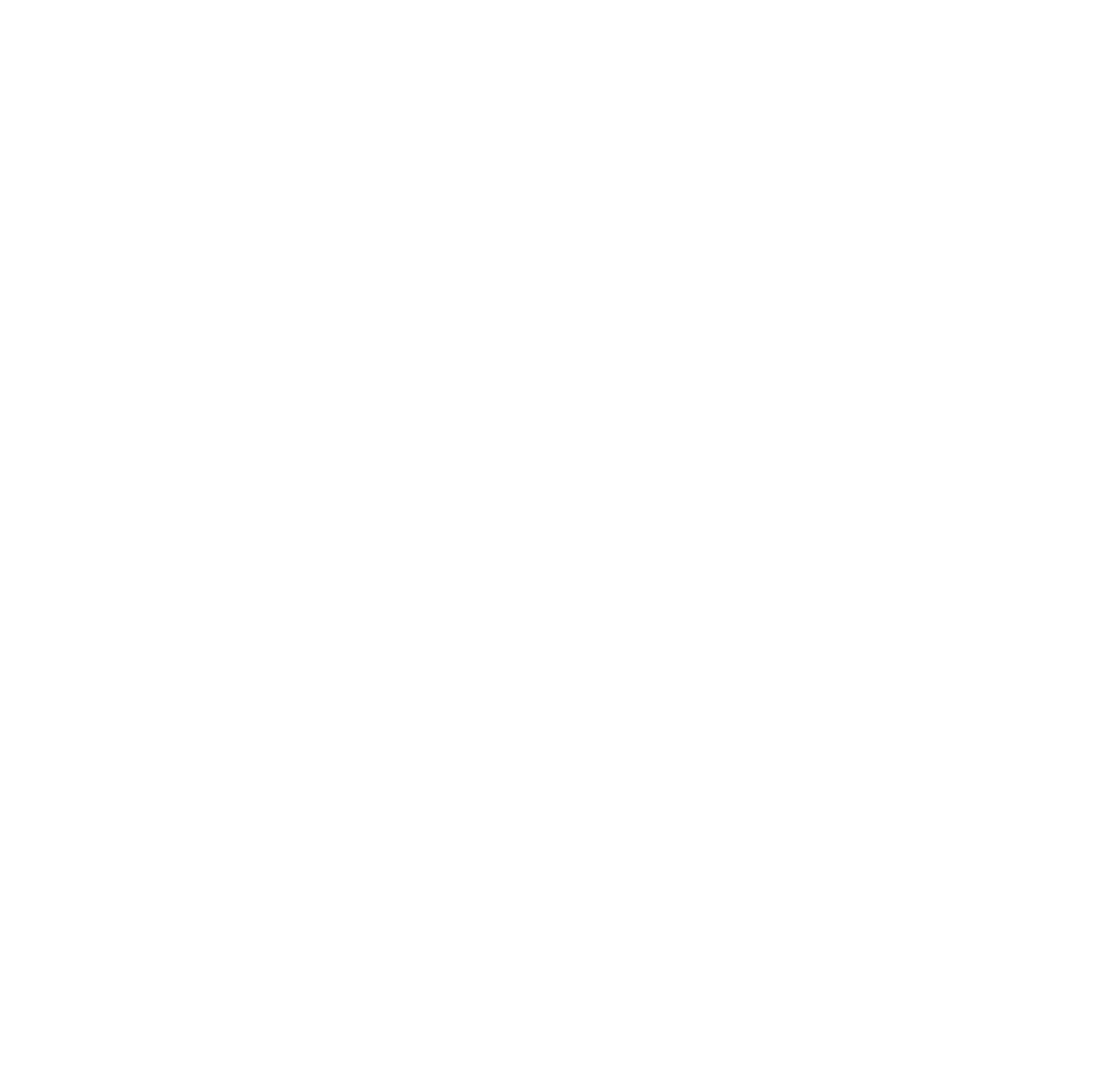
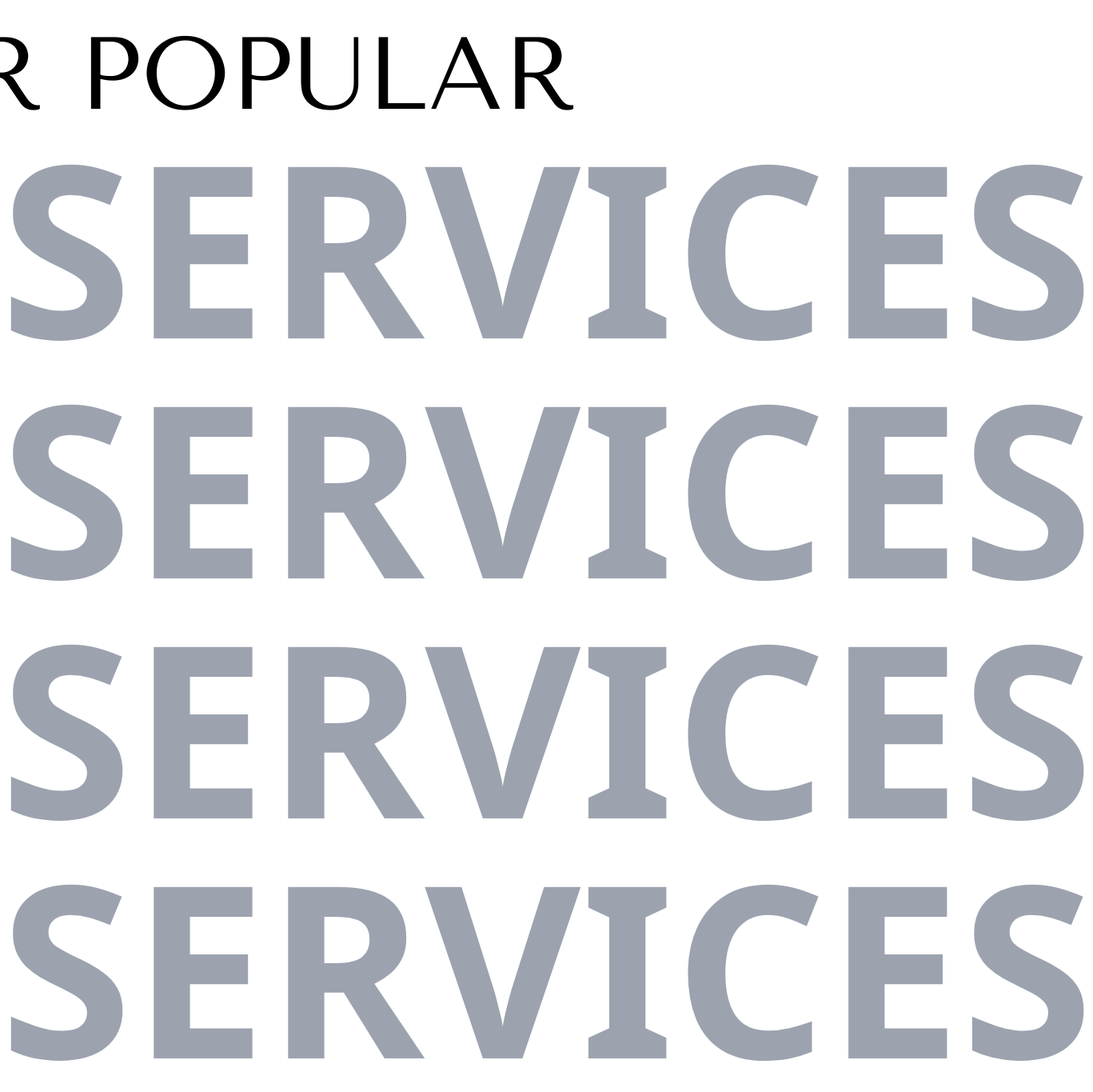
Before and after one commit to OdinPie/boi-de-boi-ne-client, a React (Vite) app: page / in a window 1280 px wide. Shown: the part 823-2188 px from the top of the page at 80% size, 1367 px wide, since content can reach past the window. Before the commit the page ends 800 px from the top, so only its background shows below. Built offline with nearby package versions, Linux system fonts and the light colour scheme; grey boxes are pictures that could not be loaded; a web font is replaced by a local one.

Commit message:
popular service text header has been made

```diff
--- a/package.json
+++ b/package.json
@@ -11,13 +11,15 @@
   },
   "dependencies": {
     "flowbite-react": "^0.6.4",
+    "framer-motion": "^10.16.4",
     "localforage": "^1.10.0",
     "match-sorter": "^6.3.1",
     "react": "^18.2.0",
     "react-dom": "^18.2.0",
     "react-router-dom": "^6.18.0",
     "react-simple-typewriter": "^5.0.1",
-    "sort-by": "^1.2.0"
+    "sort-by": "^1.2.0",
+    "styled-components": "^6.1.0"
   },
   "devDependencies": {
     "@types/react": "^18.2.15",
--- a/src/Banner/Banner.jsx
+++ b/src/Banner/Banner.jsx
@@ -1,6 +1,7 @@
-
+import { lazy } from 'react';
 import { Button, Carousel } from 'flowbite-react';
 import { Typewriter } from 'react-simple-typewriter'
+const FramerTextServices = lazy(()=>import ('../Home/FramerText/FramerTextServices')) ;
 
 const Banner = () => {
     return (
@@ -73,8 +74,8 @@
 
         <img className='w-full' src="https://images.unsplash.com/photo-1595123550441-d377e017de6a?ixlib=rb-4.0.3&ixid=M3wxMjA3fDB8MHxwaG90by1yZWxhdGVkfDE0fHx8ZW58MHx8fHx8&w=1000&q=80" alt="..." />
         </div>
-      </Carousel>
-
+      </Carousel><br /><br /><br />
+      <FramerTextServices></FramerTextServices>
     </div>
     );
 };
--- /dev/null
+++ b/src/Home/FramerText/FramerTextServices.jsx
@@ -0,0 +1,37 @@
+import {
+  motion,
+  useScroll,
+  useTransform,
+} from "framer-motion";
+import { Text } from "./Style";
+
+
+const FramerTextServices = () => {
+  const { scrollYProgress } = useScroll();
+  let x = useTransform(scrollYProgress, [0,1], [0, -400]);
+  let opacity = useTransform(scrollYProgress, [0,1], [0, 200]);
+  // const x = useMotionValue(0)
+  // const xRange = [-200, -100, 100]
+  // const opacityRange = [0, 1, 1]
+  // const opacity = useTransform(x, xRange, opacityRange)
+  return (
+
+  <div className="relative my-20">
+    <Text className="text-9xl font-tenor" style={{x}} initial={{ opacity: 0 }}
+    whileInView={{ opacity: 1 }}>OUR POPULAR</Text>
+    <div className="leading-none">
+    <motion.h1 className="text-[300px]  font-extrabold text-gray-400 -z-10 " style={{opacity}} initial={{ opacity: 0 }}
+    whileInView={{ opacity: 1 }}>SERVICES</motion.h1>
+    <Text className="text-[300px] font-extrabold  text-gray-400 -z-10" style={{opacity}} initial={{ opacity: 0 }}
+    whileInView={{ opacity: 1 }}>SERVICES</Text>
+    <Text className="text-[300px] font-extrabold  text-gray-400 -z-10" style={{opacity}} initial={{ opacity: 0 }}
+    whileInView={{ opacity: 1 }}>SERVICES</Text>
+    <Text className="text-[300px] font-extrabold  text-gray-400 -z-10" style={{opacity}} initial={{ opacity: 0 }}
+    whileInView={{ opacity: 1 }}>SERVICES</Text>
+    </div>
+
+  </div>
+  );
+};
+
+export default FramerTextServices;
--- /dev/null
+++ b/src/Home/FramerText/Style.js
@@ -0,0 +1,6 @@
+import { motion } from "framer-motion";
+import styled from 'styled-components';
+export const Text = styled(motion.h1)`
+
+    transition: all 1s;
+`;
```
Also changed, not shown: 1 other file (tests, documents, lock files or other folders).
